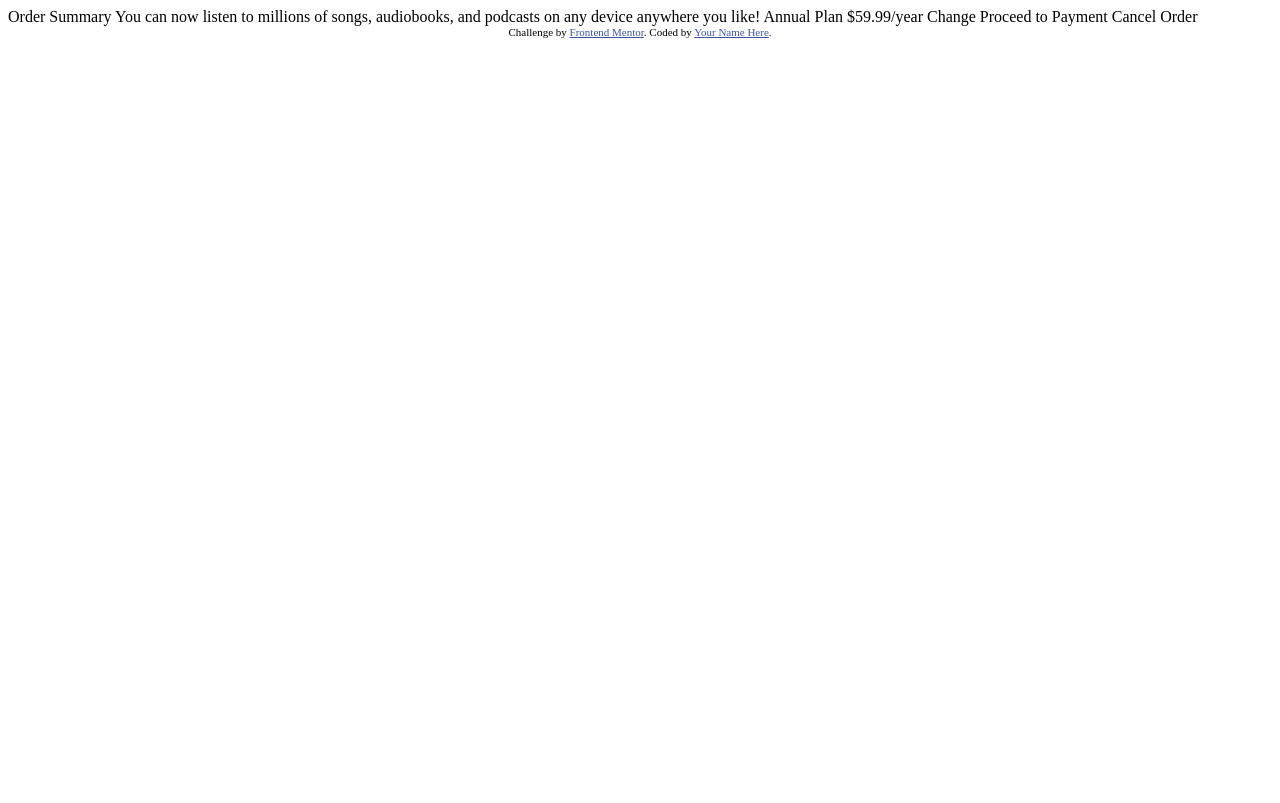
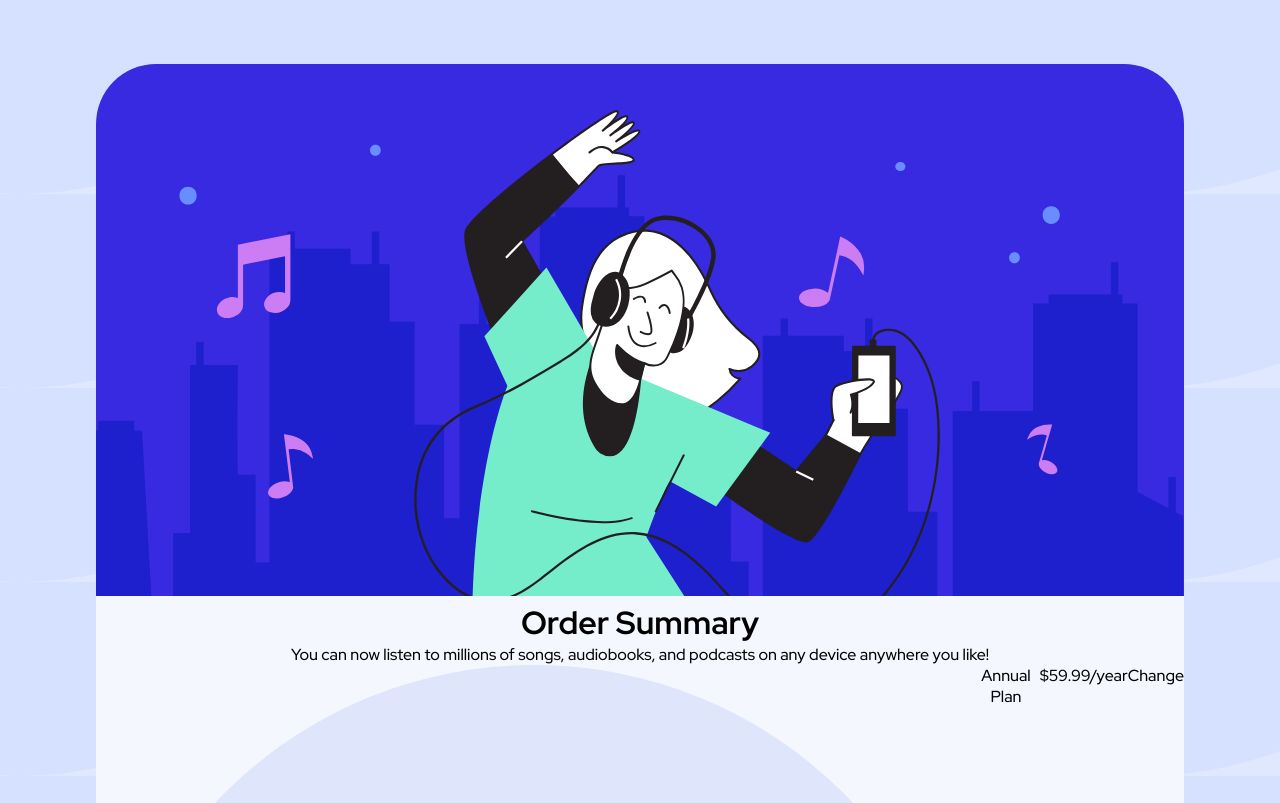
Before and after one commit to chriskorsak/order-summary-component-main, a website: page dist/index.html in a window 1280 px wide. Shown: the top 803 px of the page. Drawn offline with Linux system fonts and the light colour scheme.

Commit message:
html and css edits.

```diff
--- a/dist/index.html
+++ b/dist/index.html
@@ -7,31 +7,30 @@
   <link rel="icon" type="image/png" sizes="32x32" href="./images/favicon-32x32.png">
 
   <title>Frontend Mentor | Order summary card</title>
-
-  <!-- Feel free to remove these styles or customise in your own stylesheet 👍 -->
-  <style>
-    .attribution { font-size: 11px; text-align: center; }
-    .attribution a { color: hsl(228, 45%, 44%); }
-  </style>
+  <link rel="stylesheet" href="style.css">
 </head>
 <body>
+  <div class="card">
+    <img class="hero" src="images/illustration-hero.svg" alt="Person listening to music and dancing">
+    <h1>Order Summary</h1>
 
-  Order Summary
+    <p class="description">You can now listen to millions of songs, audiobooks, and podcasts on any
+    device anywhere you like!</p>
 
-  You can now listen to millions of songs, audiobooks, and podcasts on any
-  device anywhere you like!
+    <div class="purchase-item">
+      <img src="images/icon-music.svg" alt="Treble clef icon">
+      <div class="item">Annual Plan</div>
+      <div class="price">$59.99/year</div>
+      <div class="edit">Change</div>
+    </div>
 
-  Annual Plan
-  $59.99/year
-
-  Change
-
-  Proceed to Payment
-  Cancel Order
+    <button id="proceed">Proceed to Payment</button>
+    <p><a>Cancel Order</a></p>
+  </div>
 
   <div class="attribution">
     Challenge by <a href="https://www.frontendmentor.io?ref=challenge" target="_blank">Frontend Mentor</a>.
-    Coded by <a href="#">Your Name Here</a>.
+    Coded by <a href="https://www.chriskorsak.net">Chris Korsak</a>.
   </div>
 </body>
 </html>
--- /dev/null
+++ b/dist/style.css
@@ -0,0 +1,59 @@
+/* google font */
+/* font-family: 'Red Hat Display', sans-serif; */
+@import url('https://fonts.googleapis.com/css2?family=Red+Hat+Display:wght@500;700;900&display=swap');
+
+/* variables */
+:root {
+  /* pale blue */
+  --primary-1: hsl(225, 100%, 94%);
+  /* bright blue */
+  --primary-2: hsl(245, 75%, 52%);
+  /* Very pale blue  */
+  --neutral-1: hsl(225, 100%, 98%);
+  /* desaturated blue */
+  --neutral-2: hsl(224, 23%, 55%);
+  /* dark blue */
+  --neutral-3: hsl(223, 47%, 23%);
+}
+* {
+  margin: 0;
+  padding: 0;
+  box-sizing: border-box;
+}
+
+body {
+  font-family: 'Red Hat Display', sans-serif;
+  font-size: 16px;
+  background-color: var(--primary-1);
+  background-image: url("images/pattern-background-mobile.svg");
+}
+
+img {
+  width: 100%;
+}
+
+.card {
+  text-align: center;
+  width: 85%;
+  background:hsl(225, 100%, 98%);
+  margin: 4rem auto;
+  border-radius: 60px;
+}
+
+img.hero {
+  border-top-left-radius: inherit;
+  border-top-right-radius: inherit;
+}
+
+.purchase-item {
+  display: flex;
+}
+
+.attribution {
+  font-size: 11px;
+  text-align: center;
+}
+
+.attribution a {
+  color: hsl(228, 45%, 44%);
+}
```
